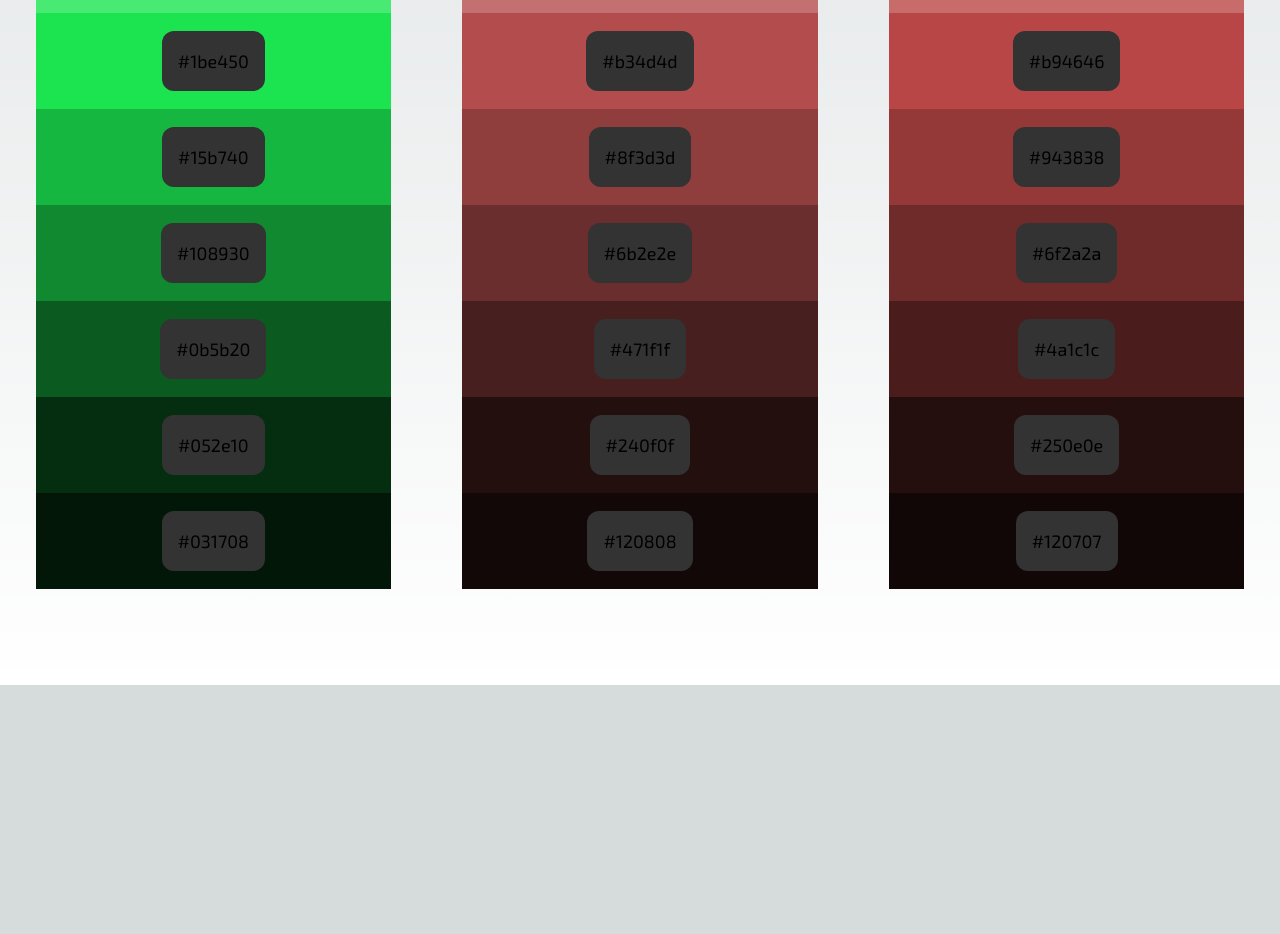
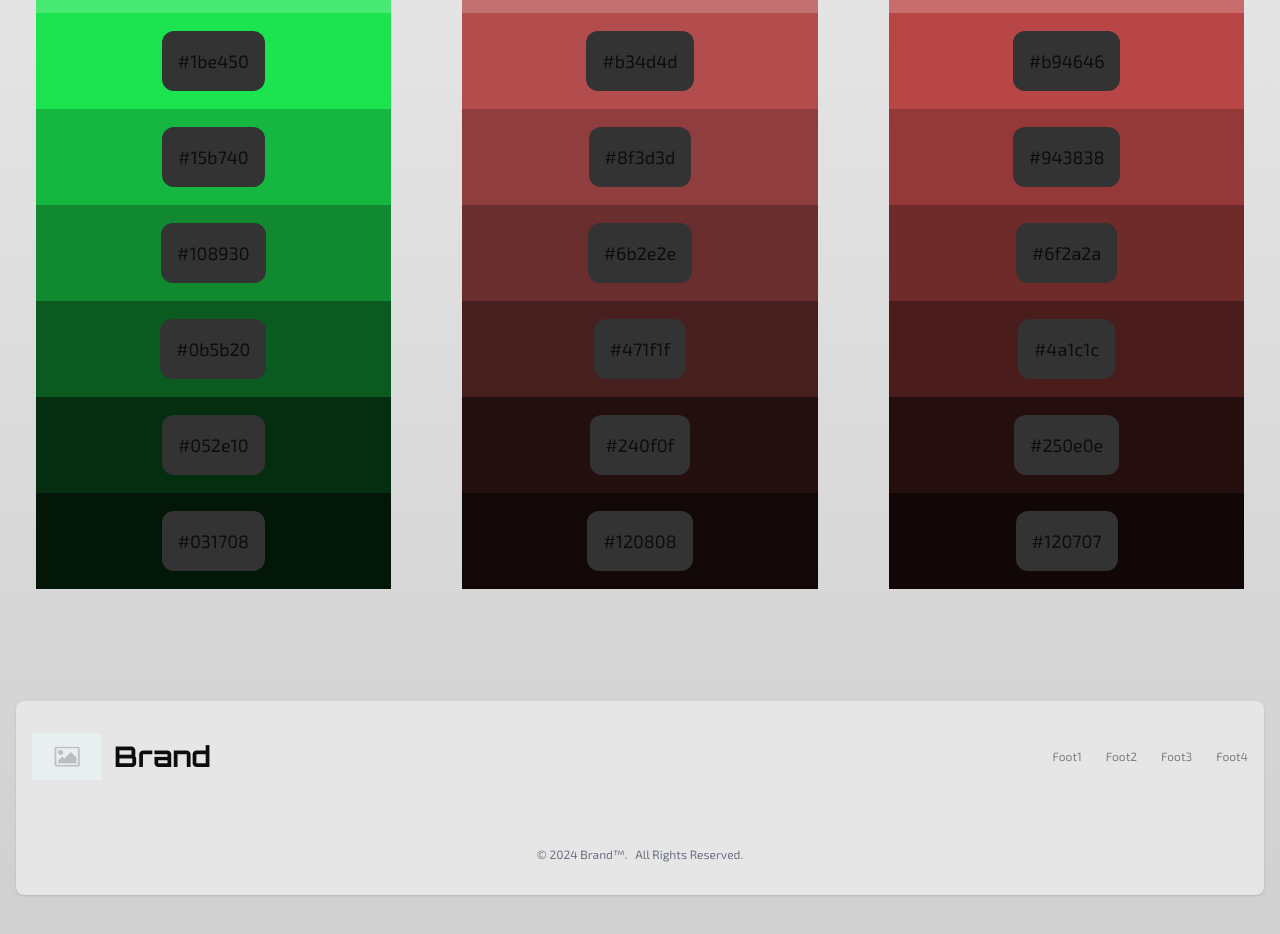
Before and after one commit to Branched-Gaming-Network/bgn-next-typescript-tailwind, a Next.js app: page /colors in a window 1280 px wide. Shown: the part 620-1554 px from the top of the page. Before the commit the page ends 1305 px from the top, so only its background shows below. Built offline with nearby package versions, Linux system fonts and the light colour scheme.

Commit message:
Add global footer component, adjust styling to floating navbar/footer, adjust global css classes for bg gradients and text colors to incorporate custom palette.

```diff
--- /dev/null
+++ b/src/app/components/Footer.tsx
@@ -0,0 +1,41 @@
+"use client";
+
+//Package / function imports
+import Link from 'next/link';
+import Image from 'next/image'
+
+//Asset Imports
+import placeholder from './images/placeholder.jpg';
+
+const Footer = () => {
+    return (
+        <footer className="rounded-lg shadow m-4 bg-background-100 dark:bg-background-900">
+            <div className="w-full max-w-screen-xl mx-auto p-4 md:py-8">
+                <div className="sm:flex sm:items-center sm:justify-between font-mono">
+                    <a href="https://flowbite.com/" className="flex items-center mb-4 sm:mb-0 space-x-3 rtl:space-x-reverse">
+                        <Image width='70' src={placeholder} alt='Placeholder alternate text' className='' />
+                        <span className="self-center text-2xl whitespace-nowrap dark:text-white  font-sans font-bold">Brand</span>
+                    </a>
+                    <ul className="flex flex-wrap text-center items-center mb-6 text-sm font-medium text-text-500 sm:mb-0 dark:text-text-400">
+                        <li>
+                            <a href="#" className="hover:underline me-4 md:me-6">Foot1</a>
+                        </li>
+                        <li>
+                            <a href="#" className="hover:underline me-4 md:me-6">Foot2</a>
+                        </li>
+                        <li>
+                            <a href="#" className="hover:underline me-4 md:me-6">Foot3</a>
+                        </li>
+                        <li>
+                            <a href="#" className="hover:underline">Foot4</a>
+                        </li>
+                    </ul>
+                </div>
+                <hr className="my-6 border-gray-200 sm:mx-auto dark:border-gray-700 lg:my-8" />
+                <span className="block text-sm font-mono text-gray-500 text-center dark:text-gray-400">© 2024 <a href="https://flowbite.com/" className="hover:underline mr-2">Brand™.</a>All Rights Reserved.</span>
+            </div>
+        </footer>
+     );
+}
+
+export default Footer;
--- a/src/app/components/Navbar.tsx
+++ b/src/app/components/Navbar.tsx
@@ -16,7 +16,7 @@ const Navbar = () => {
     }
 
     return (
-        <nav className="z-20 fixed top-0 right-0 left-0 bg-primary-100 dark:bg-primary-950">
+        <nav className="z-20 rounded-lg shadow mx-4 my-2 bg-background-100 dark:bg-background-900 fixed top-0 right-0 left-0">
             <div className="max-w-7xl mx-auto px-4">
                 <div className="flex justify-between">
                     {/* Primary Nav and Logo */}
@@ -28,7 +28,7 @@ const Navbar = () => {
                                 className="flex items-center py-5 px-3 "
                             >
                                 <Image width='70' src={placeholder} alt='Placeholder alternate text' className='px-4' />
-                                <span className="font-bold font-sans text-2xl">Title</span>
+                                <span className="font-bold font-sans text-xl">Brand</span>
                             </Link>
                         </div>
                         {/* Primary Nav */}
@@ -82,14 +82,14 @@ const Navbar = () => {
             <div className="hidden mobile-menu md:hidden text-center transition duration-500" ref={menuRef}>
                 <Link
                     href="/"
-                    className="block font-semibold py-4 px-4 text-sm bg-primary-100/60 dark:bg-primary-950/60 backdrop-blur-md outline-primary-200/30 dark:outline-primary-800/30 outline"
+                    className="block font-semibold py-4 px-4 text-sm bg-primary-100/60 dark:bg-primary-950/60 backdrop-blur-md"
                     onClick={toggleMobileMenu}
                 >
                     Mobile Item 1
                 </Link>
                 <Link
                     href="/"
-                    className="block font-semibold py-4 px-4 text-sm bg-primary-100/60 dark:bg-primary-950/60 backdrop-blur-md outline-primary-200/30 dark:outline-primary-800/30 outline"
+                    className="block font-semibold py-4 px-4 text-sm bg-primary-100/60 dark:bg-primary-950/60 backdrop-blur-md"
                     onClick={toggleMobileMenu}
                 >
                     Mobile Item 2
--- a/src/app/globals.css
+++ b/src/app/globals.css
@@ -2,17 +2,29 @@
 @tailwind components;
 @tailwind utilities;
 
+/*
+Light Mode
+foreground-rgb - font color
+background-start - start of gradient bg (top)
+background-end - end of gradient bg (bottom)
+*/
 :root {
-  --foreground-rgb: 0, 0, 0;
-  --background-start-rgb: 214, 219, 220;
-  --background-end-rgb: 255, 255, 255;
+  --foreground-rgb: 13, 13, 13;
+  --background-start-rgb: 242, 242, 242;
+  --background-end-rgb: 204, 204, 204;
 }
 
+/*
+Dark Mode
+foreground-rgb - font color
+background-start - start of gradient bg (top)
+background-end - end of gradient bg (bottom)
+*/
 @media (prefers-color-scheme: dark) {
   :root {
-    --foreground-rgb: 255, 255, 255;
-    --background-start-rgb: 0, 0, 0;
-    --background-end-rgb: 0, 0, 0;
+    --foreground-rgb: 242, 242, 242;
+    --background-start-rgb: 13, 13, 13;
+    --background-end-rgb: 13, 13, 13;
   }
 }
 
--- a/src/app/layout.tsx
+++ b/src/app/layout.tsx
@@ -7,6 +7,7 @@ import { exo2, orbitron } from "./fonts"
 
 //Global components
 import Navbar from "./components/Navbar";
+import Footer from "./components/Footer";
 
 //Set metadata
 export const metadata: Metadata = {
@@ -22,7 +23,7 @@ export default function RootLayout({
 }>) {
   return (
     <html lang="en" className={`${orbitron.variable} ${exo2.variable}`}>
-      <body className={exo2.className}>
+      <body className={`${exo2.className} pb-48`}>
       {/* <body className="font-sans"> */}
         {/* Insert global nav bar component */}
         <Navbar />
@@ -31,6 +32,7 @@ export default function RootLayout({
         {children}
 
       </body>
+      <Footer/>
     </html>
   );
 }
--- a/src/app/page.tsx
+++ b/src/app/page.tsx
@@ -5,32 +5,7 @@ import Image from "next/image";
 
 export default function Home() {
   return (
-    <main className='flex min-h-screen flex-col items-center justify-between p-24'>
-      <div className="z-10 w-full max-w-5xl items-center justify-between font-mono text-sm lg:flex">
-        <p className=" fixed left-0 top-0 flex w-full justify-center border-b border-gray-300 bg-gradient-to-b from-zinc-200 pb-6 pt-8 backdrop-blur-2xl dark:border-neutral-800 dark:bg-zinc-800/30 dark:from-inherit lg:static lg:w-auto  lg:rounded-xl lg:border lg:bg-gray-200 lg:p-4 lg:dark:bg-zinc-800/30">
-          Get started by editing&nbsp;
-          <code className="font-mono font-bold">src/app/page.tsx</code>
-        </p>
-        <div className="fixed bottom-0 left-0 flex h-48 w-full items-end justify-center bg-gradient-to-t from-white via-white dark:from-black dark:via-black lg:static lg:size-auto lg:bg-none">
-          <a
-            className="pointer-events-none flex place-items-center gap-2 p-8 lg:pointer-events-auto lg:p-0"
-            href="https://vercel.com?utm_source=create-next-app&utm_medium=appdir-template&utm_campaign=create-next-app"
-            target="_blank"
-            rel="noopener noreferrer"
-          >
-            By{" "}
-            <Image
-              src="/vercel.svg"
-              alt="Vercel Logo"
-              className="dark:invert"
-              width={100}
-              height={24}
-              priority
-            />
-          </a>
-        </div>
-      </div>
-
+    <main className='flex min-h-screen flex-col items-center justify-between pt-36 lg:pt-56'>
       <div className="relative z-[-1] flex place-items-center before:absolute before:h-[300px] before:w-full before:-translate-x-1/2 before:rounded-full before:bg-gradient-radial before:from-white before:to-transparent before:blur-2xl before:content-[''] after:absolute after:-z-20 after:h-[180px] after:w-full after:translate-x-1/3 after:bg-gradient-conic after:from-sky-200 after:via-blue-200 after:blur-2xl after:content-[''] before:dark:bg-gradient-to-br before:dark:from-transparent before:dark:to-blue-700 before:dark:opacity-10 after:dark:from-sky-900 after:dark:via-[#0141ff] after:dark:opacity-40 sm:before:w-[480px] sm:after:w-[240px] before:lg:h-[360px]">
         <Image
           className="relative dark:drop-shadow-[0_0_0.3rem_#ffffff70] dark:invert"
```
